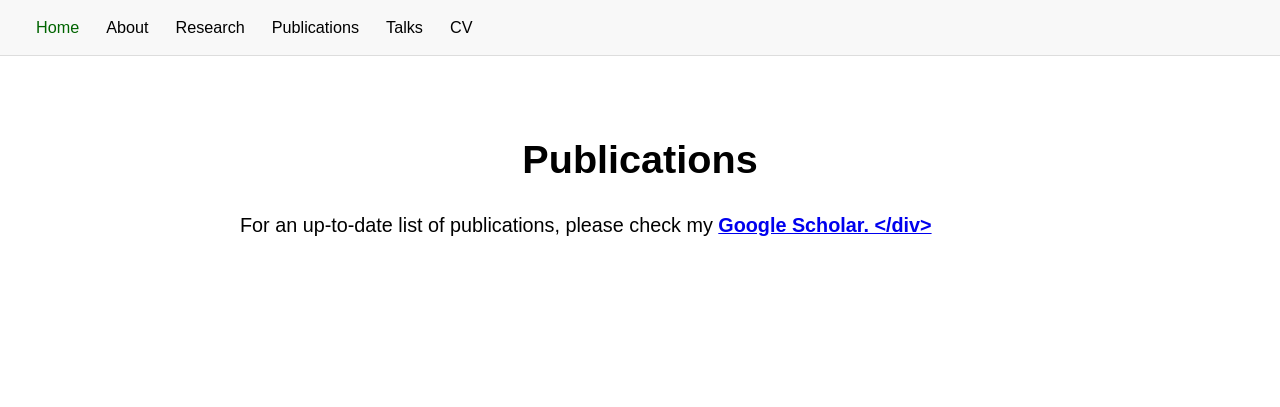
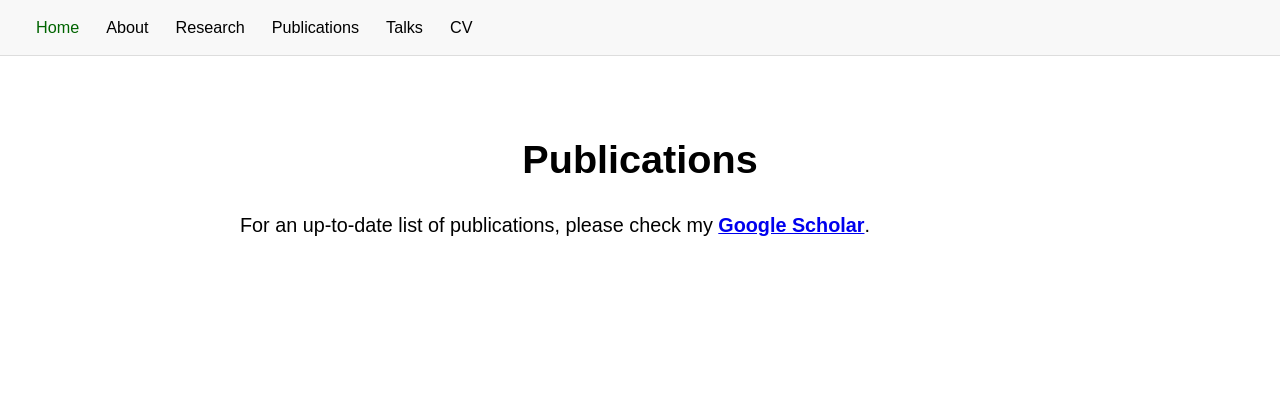
Before and after one commit to mkarbalaygh/mkarbalaygh.github.io, a Jekyll site: the page built from _pages/publications.md, in a window 1280 px wide. Shown: the top 407 px of the page. Built offline with Jekyll 4.4.1, drawn with Linux system fonts in a browser that asks for light colours; some web fonts are replaced.

Commit message:
Update publications.md

```diff
--- a/_pages/publications.md
+++ b/_pages/publications.md
@@ -10,5 +10,7 @@ permalink: /publications/
 
   <p>
     For an up-to-date list of publications, please check my
-    <strong><a href="https://scholar.google.com/citations?user=DRw2sL8AAAAJ&hl=en">Google Scholar.
+    <strong><a href="https://scholar.google.com/citations?user=DRw2sL8AAAAJ&hl=en" target="_blank">Google Scholar</a></strong>.
+  </p>
+
 </div>
```
